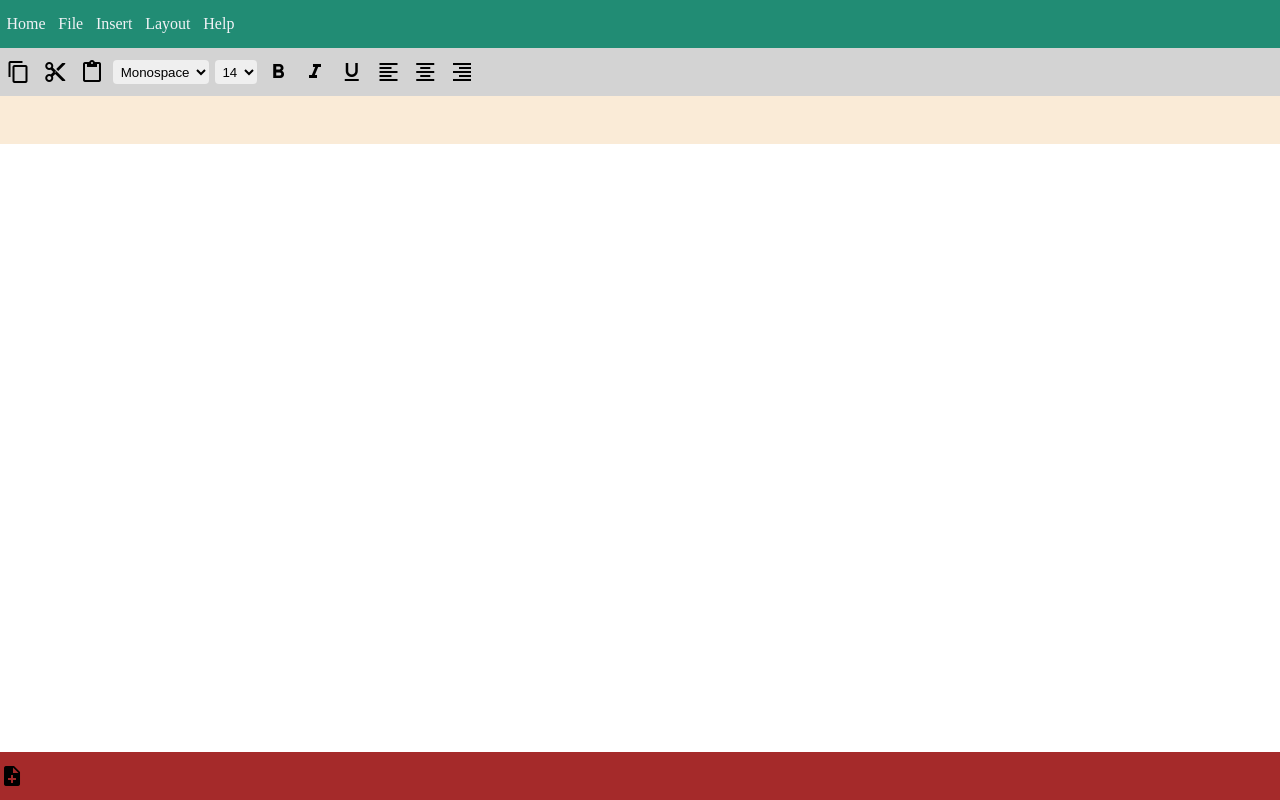
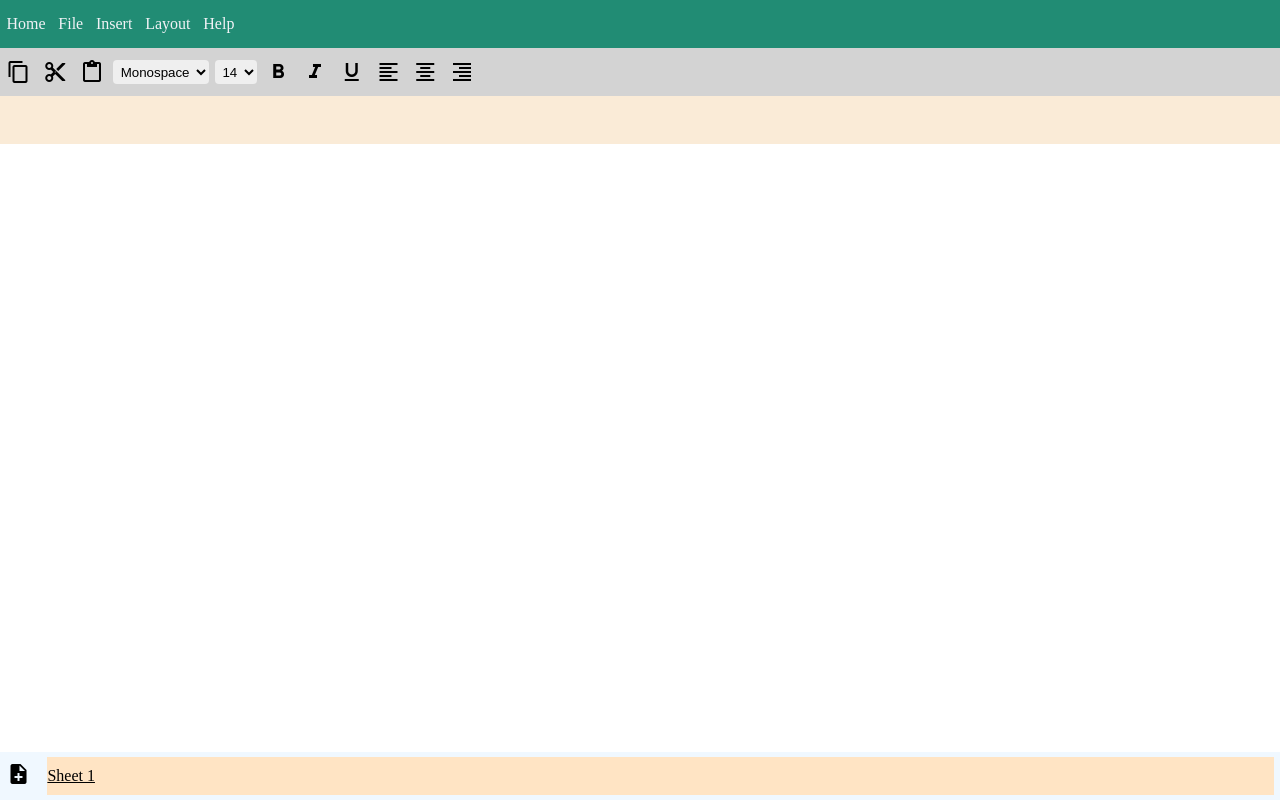
Before and after one commit to BabarKhann/google_sheets_clone, a plain HTML site: page index.html in a window 1280 px wide. Drawn offline with Linux system fonts and the light colour scheme.

Commit message:
Continue sheets toolbar design

```diff
--- a/index.html
+++ b/index.html
@@ -46,8 +46,12 @@
     <div class="formula-actions-container"></div>
     <div class="grid-container"></div>
     <div class="sheet-actions-container">
-      <span class="material-icons"> note_add </span>
-      <div class="sheets-folder-container"></div>
+      <div class="sheet-add-icon">
+        <span class="material-icons"> note_add </span>
+      </div>
+      <div class="sheets-folder-container">
+        <div class="sheet-folder">Sheet 1</div>
+      </div>
     </div>
 
     <script src="./script.js"></script>
--- a/style.css
+++ b/style.css
@@ -65,14 +65,32 @@ body {
 
 .sheet-actions-container {
     height: 3rem;
-    background-color: brown;
+    background-color: aliceblue;
+
+    display: flex;
+    align-items: center;
+    padding-left: 0.4rem;
+    padding-right: 0.4rem;
+    gap: 1rem;
+}
+
+.sheet-actions-container > * {
+    display: inline-block;
+}
+
+.sheet-actions-container .sheet-add-icon {
+    width: 2vw;
+}
+
+.sheet-actions-container .sheets-folder-container {
+    height: 80%;
+    background-color: bisque;
+    width: calc(100vw - 2vw);
 
     display: flex;
     align-items: center;
 }
 
 .sheet-actions-container .sheets-folder-container {
-    height: 1rem;
-    background-color: lightseagreen;
-    display: inline-block;
+    text-decoration: underline;
 }
```
